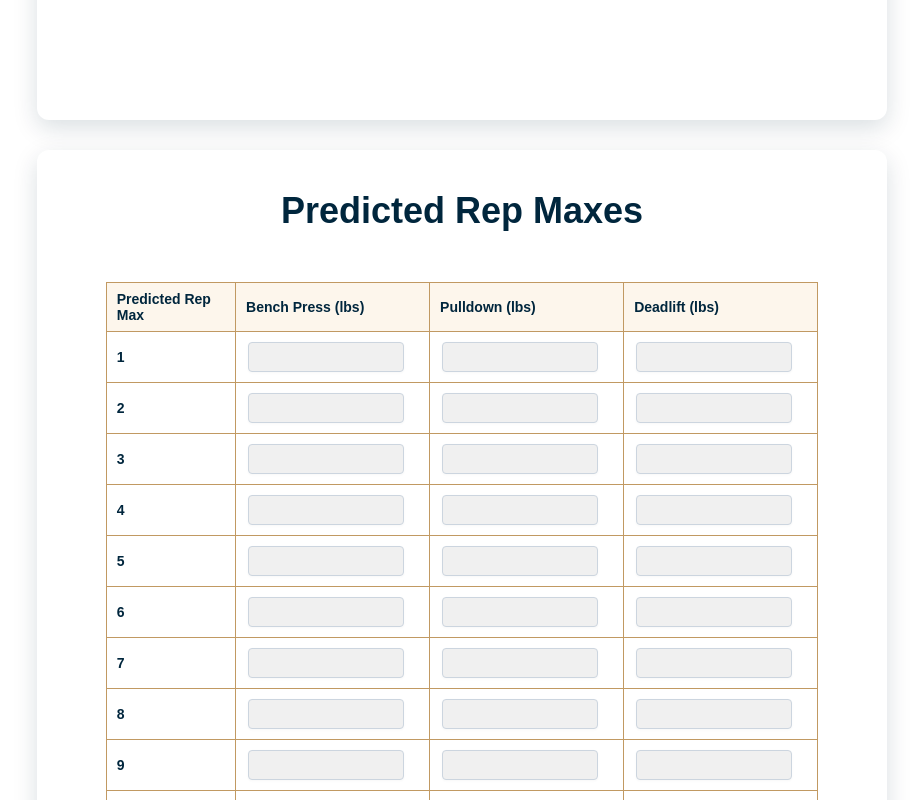
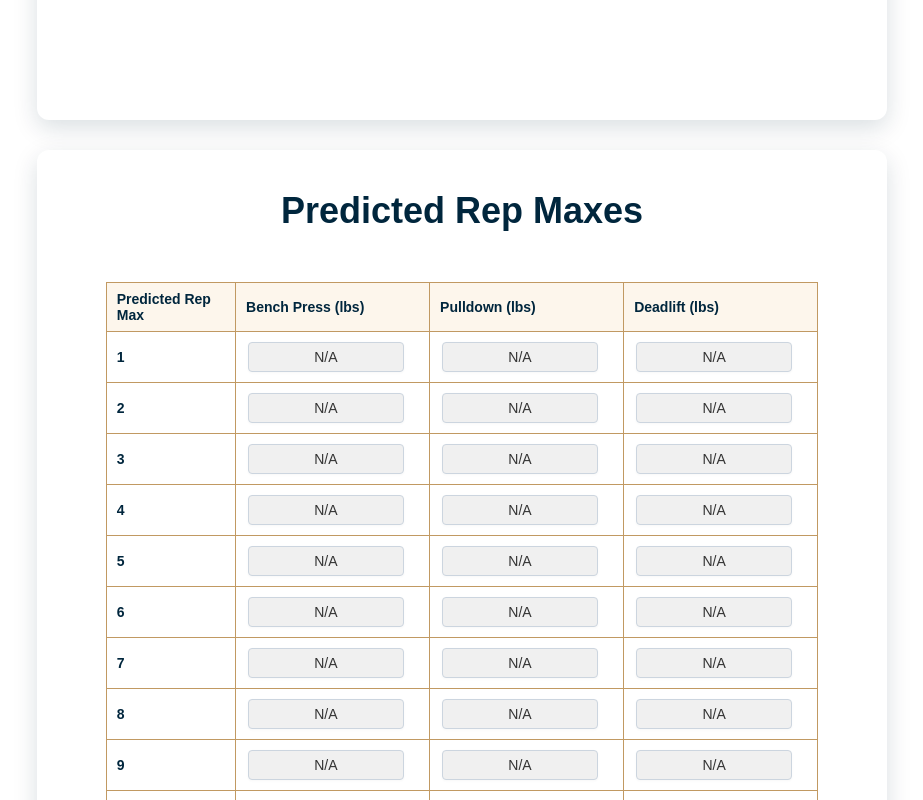
Before and after one commit to Fitomics/discexampdftest, a plain HTML site: page reportgpttest.html in a window 1280 px wide. Shown: the part 11200-12000 px from the top of the page, without its empty margins (178-1101 px from the left). Drawn offline with nearby package versions, Linux system fonts and the light colour scheme; a web font is replaced by a local one.

Commit message:
rep max table

```diff
--- a/reportgpttest.html
+++ b/reportgpttest.html
@@ -450,6 +450,24 @@
         }
     }
 
+    // Helper function to calculate rep maxes
+    function calculateRepMaxes(rm10) {
+        if (!rm10 || isNaN(parseFloat(rm10))) return Array(15).fill('N/A');
+
+        // Calculate 1RM by dividing 10RM by 0.79
+        const rm1 = parseFloat(rm10) / 0.79;
+
+        // Coefficients for each rep max
+        const coefficients = [
+            1.00, 0.98, 0.96, 0.93, 0.91,
+            0.88, 0.86, 0.84, 0.81, 0.79,
+            0.77, 0.75, 0.73, 0.71, 0.69
+        ];
+
+        // Calculate all rep maxes
+        return coefficients.map(coef => Math.round(rm1 * coef));
+    }
+
     document.addEventListener('DOMContentLoaded', () => {
         // --- Populate Fields ---
 
@@ -533,6 +551,36 @@
         populateField('repmax10Pulldown', 'pulldown_10rm');
         populateField('repmax10Deadlift', 'dl_10rm');
         // Chop (chop_10rm) doesn't have a column in the provided table structure
+
+        // Calculate and populate rep maxes
+        const bench10rm = localStorage.getItem('bench_10rm');
+        const pulldown10rm = localStorage.getItem('pulldown_10rm');
+        const deadlift10rm = localStorage.getItem('dl_10rm');
+
+        const benchRepMaxes = calculateRepMaxes(bench10rm);
+        const pulldownRepMaxes = calculateRepMaxes(pulldown10rm);
+        const deadliftRepMaxes = calculateRepMaxes(deadlift10rm);
+
+        // Get the specific rep max table (page 11)
+        const repMaxTable = document.querySelector('.page:nth-of-type(11) .table-wrapper table');
+        if (repMaxTable) {
+            // Loop through all rows (1-15)
+            for (let i = 1; i <= 15; i++) {
+                // Row index is i-1 because of the header row
+                const row = repMaxTable.rows[i];
+                if (row) {
+                    // Access input fields in each cell (columns 1, 2, 3 for bench, pulldown, deadlift)
+                    const benchInput = row.cells[1].querySelector('input');
+                    const pulldownInput = row.cells[2].querySelector('input');
+                    const deadliftInput = row.cells[3].querySelector('input');
+
+                    // Set values from calculated rep maxes (index i-1 for 0-based array)
+                    if (benchInput) benchInput.value = benchRepMaxes[i-1] || 'N/A';
+                    if (pulldownInput) pulldownInput.value = pulldownRepMaxes[i-1] || 'N/A';
+                    if (deadliftInput) deadliftInput.value = deadliftRepMaxes[i-1] || 'N/A';
+                }
+            }
+        }
 
         // Page 12: Nutrition Targets Table
         populateField('nutritionEnergy', 'target_energy');
```
